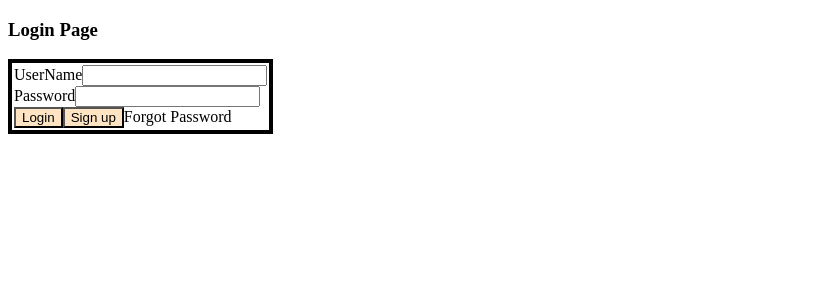
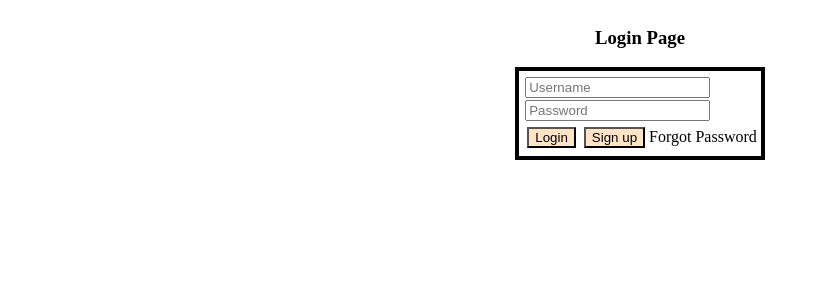
Before and after one commit to Presha0629/blog-app, a React (Vite) app: page / in a window 1280 px wide. Shown: the top 300 px of the page, without its empty margins (0-820 px from the left). Built offline with nearby package versions, Linux system fonts and the light colour scheme.

Commit message:
Css for login and details page

```diff
--- a/src/AddBlog.jsx
+++ b/src/AddBlog.jsx
@@ -52,9 +52,26 @@
               "content":inputContent,
               "tags":inputTags
             }
+            console.log("newBlog:", newBlog, "Type:", typeof newBlog);
+            if (typeof newBlog === "object" && newBlog !== null) {
+              let hasEmptyField = false;
 
-          setBlog([...blog,newBlog])
-          navigate("/home");
+              Object.entries(newBlog).forEach(([key, value]) => {
+                if (!value) {
+                  alert(`The field '${key}' is empty.`);
+                  hasEmptyField = true;
+                  // navigate("/add");
+                }});
+
+                if (hasEmptyField) {
+                  navigate("/home/add");
+                  return;
+                }
+              setBlog([...blog, newBlog]);
+              navigate("/home");
+
+            }
+
       }}>Submit</button>
 
         </div>
--- a/src/App.css
+++ b/src/App.css
@@ -54,18 +54,35 @@
     height: fit-content;
     width: fit-content;
     border: 4px solid black;
+    justify-content: center;
 
 }
 
 .loginform{
-    margin: 2px 2px 2px 2px;
+    margin: 4px 4px 4px 4px;
 }
 
 
 
-/* .formlabel{
-    display: flex;
-    width: fit-content;
+.formlabel{
+    margin: 2px;
 
 
-} */
+}
+
+.detailsdiv{
+    display: flex;
+    justify-content: center;
+}
+
+
+.formbutton{
+    margin: 4px;
+}
+
+.loginpage{
+    display: flex;
+    /* justify-content: center; */
+    flex-direction: column;
+    align-items: center;
+}
--- a/src/App.jsx
+++ b/src/App.jsx
@@ -38,32 +38,33 @@
   }
   return(
     <>
-        <div>
+        <div className='loginpage'>
           <h3>Login Page</h3>
 
         <div className='logindiv'>
           <form action=""  className='loginform' >
             <div className='formlabel'>
-              <label htmlFor="UserName">UserName</label>
-              <input type="text" name='UserName' value={uname} onChange={
+              <input placeholder="Username" type="text" name='UserName' value={uname} onChange={
                 (e)=>(setUname(e.target.value))
                 }
                         />
             </div>
 
             <div className='formlabel'>
-              <label htmlFor="Password">Password</label>
-              <input type="password" name='Password' value={pswd} onChange={(e)=>(setPswd(e.target.value))} />
+              <input placeholder="Password" type="password" name='Password' value={pswd} onChange={(e)=>(setPswd(e.target.value))} />
             </div>
 
-            <button type='submit' onClick=
-            {
-              ()=> {
-                if( uname===credential.Username && pswd===credential.Password)
-                    navigate("/home");
+            <button type='submit' className='formbutton' onClick=
+              {
+                ()=> {
+                  if( uname===credential.Username && pswd===credential.Password)
+                      navigate("/home");
 
-              }}>Login</button>
-            <button onClick={()=> navigate("/signup")}>Sign up</button>
+                }}>Login</button>
+            <button className='formbutton' onClick=
+              {
+                ()=> navigate("/signup")
+                }>Sign up</button>
             <a>Forgot Password</a>
           </form>
         </div>
@@ -95,12 +96,17 @@
         <input type="password" name='ConfirmPswd' value={cpswd} onChange={(e)=>{setCPswd(e.target.value)}} />
         <button onClick={
           ()=>{
+            console.log("suname:", suname);
             if(spswd===cpswd)
-              {navigate("/home")}
+              {navigate("/home",{state:{signUname:suname}})}
+            else
+              alert("Password do not match")
             }
           }>Sign up</button>
         <button type='submit' onClick={
-          ()=>(navigate("/"))
+          ()=>{
+            navigate("/")
+          }
           }>Log in</button>
         </form>
       </div>
--- a/src/DetailPage.jsx
+++ b/src/DetailPage.jsx
@@ -26,8 +26,7 @@
     }
     return(
       <>
-        <div className>
-
+        <div className="detailsdiv">
               <div  className="details" key={blogDetails.id}>
                 <h3>{blogDetails.id}. {blogDetails.title}</h3>
                 <p>Author: {blogDetails.author}</p>
--- a/src/Home.jsx
+++ b/src/Home.jsx
@@ -1,18 +1,22 @@
 import { useState } from 'react'
 import './App.css'
-import { Route, Routes, useNavigate} from 'react-router-dom'
+import { Route, Routes, useNavigate,useLocation} from 'react-router-dom'
 import List from './List'
 import AddBlog from './AddBlog'
 import DetailPage from './DetailPage'
-import Login from './App'
+// import SignUp from './App'
 
 function Home(){
     const [blog,setBlog]=useState([]);
     const navigate=useNavigate();
+    const location=useLocation();
+    const {signUname}=location.state || {};
+    console.log(signUname || "No username passed");
     return(
         <>
         <div className='main'>
         <span></span>
+        <h3>{signUname}</h3>
         <h1 className='header'>Blog App</h1>
         <button className='addBlog' onClick={()=>navigate("/home/add")}>Add Blog</button>
         <button onClick={()=>navigate("/")}>Logout</button>
```
